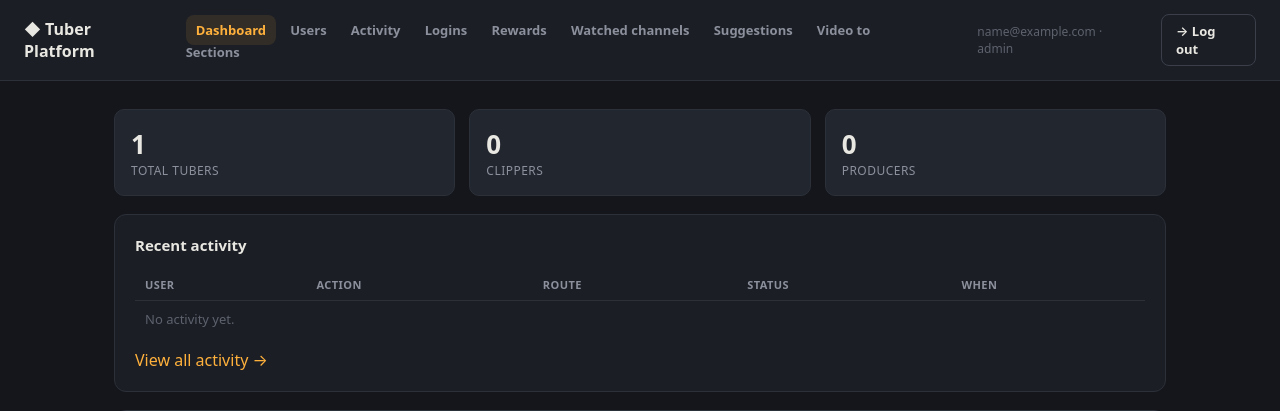
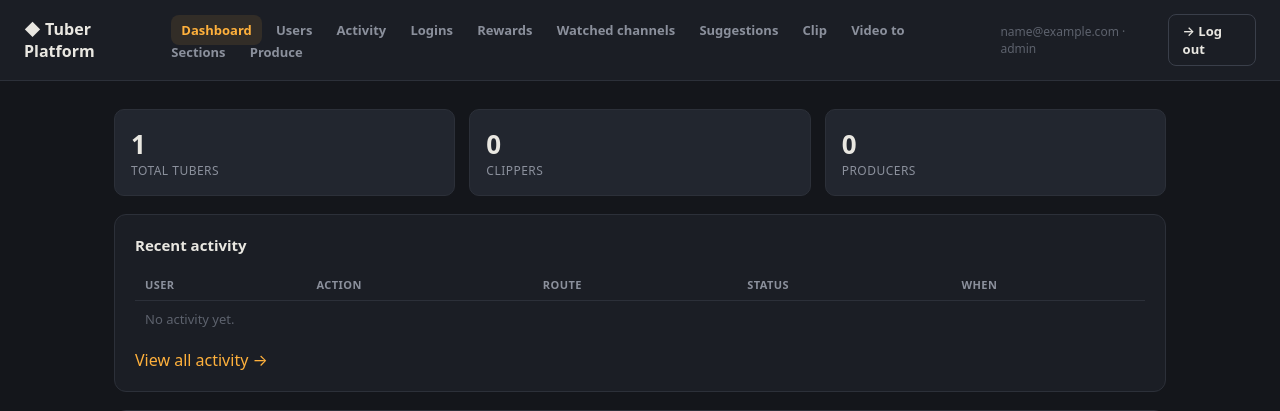
Before and after one commit to futurelicense/tuber-platform, a Flask app: page /admin/ in a window 1280 px wide. Shown: the top 411 px of the page. Run offline with Flask 3, Linux system fonts and the light colour scheme; the visitor is signed in with stand-in values (Sample User, id 1); data comes from the database, SQL or seed files in the repository; data that the repository does not hold is empty; parts of the project's set-up code (start-up, migrations or seed data) failed here and were passed over.

Commit message:
Give every role a nav link to each tool it can access
Clippers had no nav link to their main tool at all — /clip/ was only
reachable via the "Open Clipper directly" button buried on the
Suggestions page. Added a Clip link to the admin/clipper nav group,
alongside the Produce link in the admin/producer group, so each role's
nav now covers everything its role gate permits:

  admin:    all admin pages + Suggestions, Clip, Video to Sections, Produce
  clipper:  Suggestions, Clip
  producer: Video to Sections, Produce

Also lands producers on Video to Sections after login instead of raw
/produce/ — it's their entry point and links into Produce after approval.

Verified live with one user per role: each nav renders exactly the links
above, and a full URL x role matrix confirmed every nav target returns
200 for roles whose nav shows it and 403 for every other role (admin 200
everywhere). All 17 tests pass.

Co-Authored-By: Claude Fable 5 <noreply@anthropic.com>

```diff
--- a/app/auth/routes.py
+++ b/app/auth/routes.py
@@ -73,5 +73,7 @@ def home():
         # when there's something to act on, and offers a plain link there too.
         return redirect(url_for("suggestions.queue"))
     if current_user.role == "producer":
-        return redirect("/produce/")
+        # Video-to-sections is their entry — it links into /produce/ after
+        # approval, and the nav offers a plain Produce link too.
+        return redirect(url_for("producer_scout.new"))
     return redirect(url_for("auth.login"))
--- a/app/templates/base.html
+++ b/app/templates/base.html
@@ -85,9 +85,11 @@
     {% endif %}
     {% if current_user.role in ('admin', 'clipper') %}
     <a href="{{ url_for('suggestions.queue') }}" class="{{ 'active' if request.endpoint=='suggestions.queue' }}">Suggestions</a>
+    <a href="/clip/">Clip</a>
     {% endif %}
     {% if current_user.role in ('admin', 'producer') %}
     <a href="{{ url_for('producer_scout.new') }}" class="{{ 'active' if request.endpoint and request.endpoint.startswith('producer_scout.') }}">Video to Sections</a>
+    <a href="/produce/">Produce</a>
     {% endif %}
   </nav>
   <span class="spacer"></span>
```
